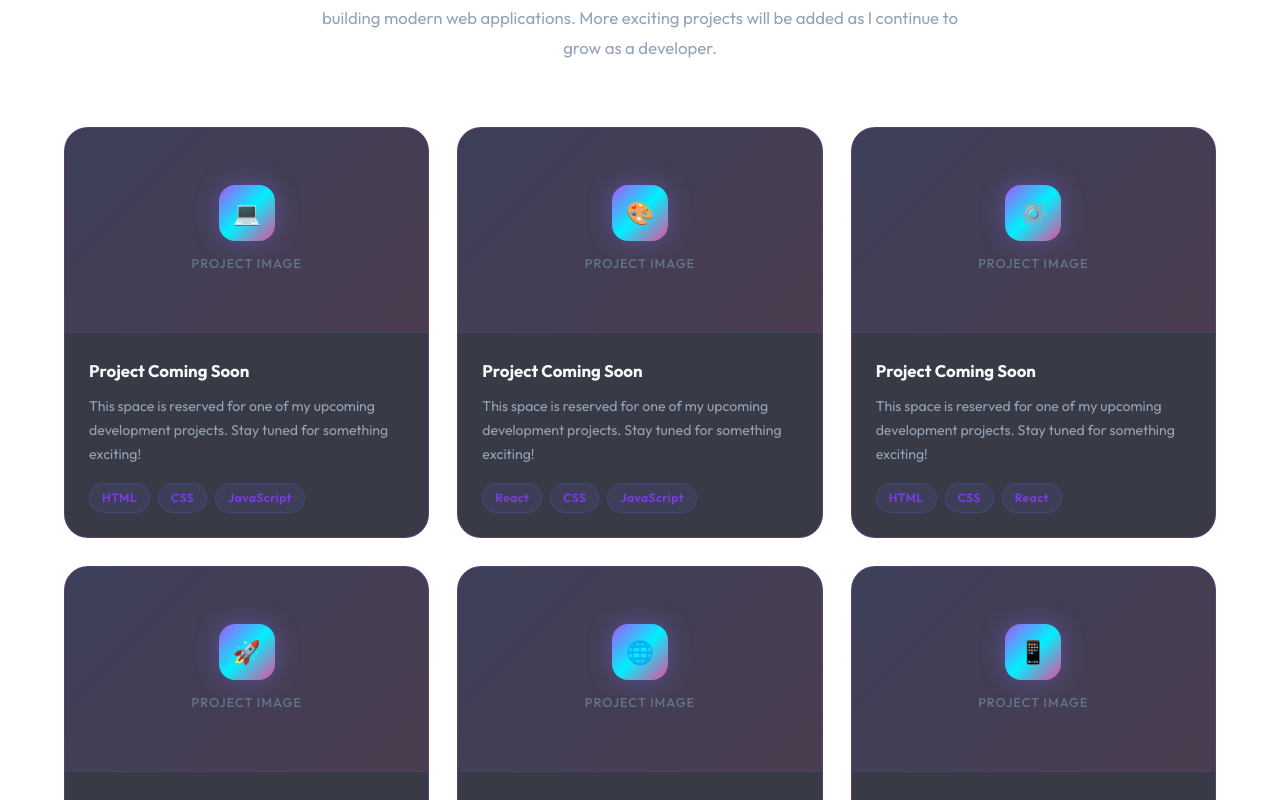
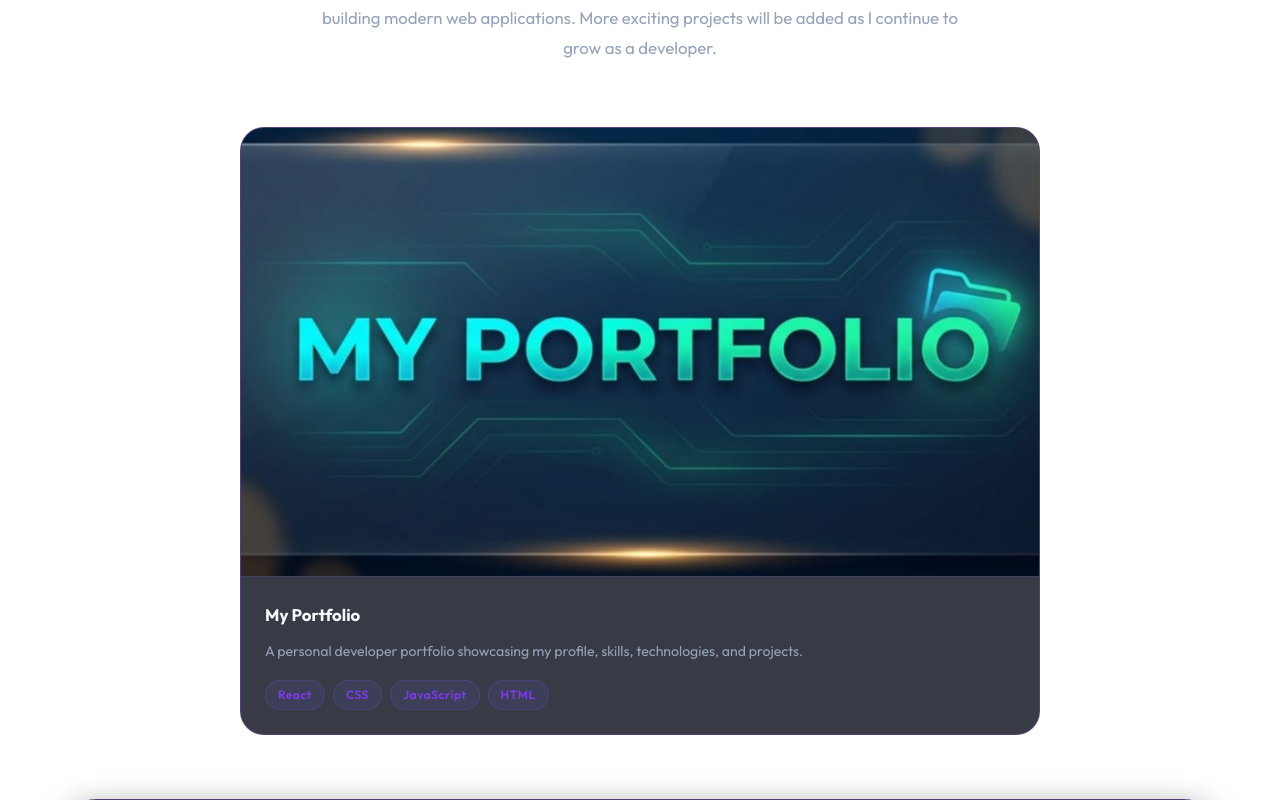
Before and after one commit to mitulpadhiyar369/portfolio, a React (Vite) app: page / in a window 1280 px wide. Shown: the part 2380-3180 px from the top of the page. Built offline with nearby package versions, Linux system fonts and the light colour scheme.

Commit message:
Update Projects section with My Portfolio

```diff
--- a/src/components/Projects/ProjectCard.jsx
+++ b/src/components/Projects/ProjectCard.jsx
@@ -1,42 +1,33 @@
 // ProjectCard – Single project card with placeholder content
 import React from 'react';
 import ProjectOverlay from './ProjectOverlay';
+import projectImg from '../../assets/portfolio-project.jpg';
 
-const ProjectCard = ({ index, delay }) => {
-  const icons = ['💻', '🎨', '⚙️', '🚀', '🌐', '📱'];
-  const tags = [
-    ['HTML', 'CSS', 'JavaScript'],
-    ['React', 'CSS', 'JavaScript'],
-    ['HTML', 'CSS', 'React'],
-    ['JavaScript', 'HTML', 'CSS'],
-    ['React', 'JavaScript', 'CSS'],
-    ['HTML', 'CSS', 'JavaScript', 'React'],
-  ];
+const ProjectCard = () => {
+  const tags = ['React', 'CSS', 'JavaScript', 'HTML'];
 
   return (
     <article
-      className={`project-card fade-up delay-${delay}`}
-      aria-label={`Project placeholder ${index + 1}`}
+      className="project-card fade-up delay-1"
+      aria-label="My Portfolio Project"
     >
       {/* Thumbnail */}
-      <div className="project-thumbnail">
-        <div className="project-thumbnail-inner">
-          <div className="project-thumbnail-icon" aria-hidden="true">
-            {icons[index % icons.length]}
-          </div>
-          <span className="project-thumbnail-text">Project Image</span>
-        </div>
+      <div className="project-thumbnail" style={{ background: 'none' }}>
+        <img
+          src={projectImg}
+          alt="My Portfolio"
+          style={{ width: '100%', height: '100%', objectFit: 'cover' }}
+        />
       </div>
 
       {/* Card Body */}
       <div className="project-body">
-        <h3 className="project-title">Project Coming Soon</h3>
+        <h3 className="project-title">My Portfolio</h3>
         <p className="project-description">
-          This space is reserved for one of my upcoming development projects. Stay tuned
-          for something exciting!
+          A personal developer portfolio showcasing my profile, skills, technologies, and projects.
         </p>
         <div className="project-tags" role="list" aria-label="Technologies used">
-          {(tags[index % tags.length]).map((tag) => (
+          {tags.map((tag) => (
             <span key={tag} className="project-tag" role="listitem">{tag}</span>
           ))}
         </div>
--- a/src/components/Projects/ProjectGrid.jsx
+++ b/src/components/Projects/ProjectGrid.jsx
@@ -6,10 +6,8 @@ const DELAYS = [1, 2, 3, 1, 2, 3];
 
 const ProjectGrid = () => {
   return (
-    <div className="project-grid" role="list" aria-label="Project cards">
-      {Array.from({ length: 6 }, (_, i) => (
-        <ProjectCard key={i} index={i} delay={DELAYS[i]} />
-      ))}
+    <div className="project-grid single-layout" role="list" aria-label="Project cards">
+      <ProjectCard />
     </div>
   );
 };
--- a/src/components/Projects/ProjectOverlay.jsx
+++ b/src/components/Projects/ProjectOverlay.jsx
@@ -5,16 +5,27 @@ import { FiExternalLink, FiGithub } from 'react-icons/fi';
 const ProjectOverlay = () => {
   return (
     <div className="project-overlay" aria-hidden="true">
-      <p className="project-overlay-text">Project Details Coming Soon</p>
       <div className="project-overlay-buttons">
-        <button className="overlay-btn overlay-btn-primary" disabled aria-disabled="true" title="Live demo coming soon">
+        <a
+          href="https://mitulpadhiyar369.github.io/portfolio/"
+          target="_blank"
+          rel="noopener noreferrer"
+          className="overlay-btn overlay-btn-primary"
+          title="Live Demo"
+        >
           <FiExternalLink size={14} />
           Live Demo
-        </button>
-        <button className="overlay-btn overlay-btn-secondary" disabled aria-disabled="true" title="GitHub link coming soon">
+        </a>
+        <a
+          href="https://github.com/mitulpadhiyar369"
+          target="_blank"
+          rel="noopener noreferrer"
+          className="overlay-btn overlay-btn-secondary"
+          title="GitHub"
+        >
           <FiGithub size={14} />
           GitHub
-        </button>
+        </a>
       </div>
     </div>
   );
--- a/src/components/Projects/Projects.jsx
+++ b/src/components/Projects/Projects.jsx
@@ -3,7 +3,6 @@ import React from 'react';
 import '../../styles/Projects.css';
 import SectionHeading from './SectionHeading';
 import ProjectGrid from './ProjectGrid';
-import ComingSoon from './ComingSoon';
 import CTASection from './CTASection';
 import useScrollAnimation from '../../hooks/useScrollAnimation';
 
@@ -22,9 +21,6 @@ const Projects = () => {
         {/* 6 Placeholder Cards */}
         <ProjectGrid />
 
-        {/* Coming Soon Message */}
-        <ComingSoon />
-
         {/* CTA */}
         <CTASection />
       </div>
--- a/src/styles/Projects.css
+++ b/src/styles/Projects.css
@@ -34,6 +34,12 @@
   grid-template-columns: repeat(3, 1fr);
   gap: 28px;
   margin-bottom: 64px;
+}
+
+.project-grid.single-layout {
+  grid-template-columns: 1fr;
+  max-width: 800px;
+  margin: 0 auto 64px auto;
 }
 
 /* ---------- Project Card ---------- */
@@ -205,12 +211,18 @@
   border-radius: var(--radius-full);
   font-size: 0.85rem;
   font-weight: 600;
-  cursor: not-allowed;
-  opacity: 0.6;
-  transition: transform var(--transition-smooth);
+  cursor: pointer;
+  transition: transform var(--transition-smooth), opacity var(--transition-fast);
   display: flex;
   align-items: center;
   gap: 8px;
+}
+
+@media (hover: hover) {
+  .overlay-btn:hover {
+    transform: scale(1.05);
+    opacity: 0.9;
+  }
 }
 
 .overlay-btn-primary {
```
Also changed, not shown: src/assets/portfolio-project.jpg (added).
